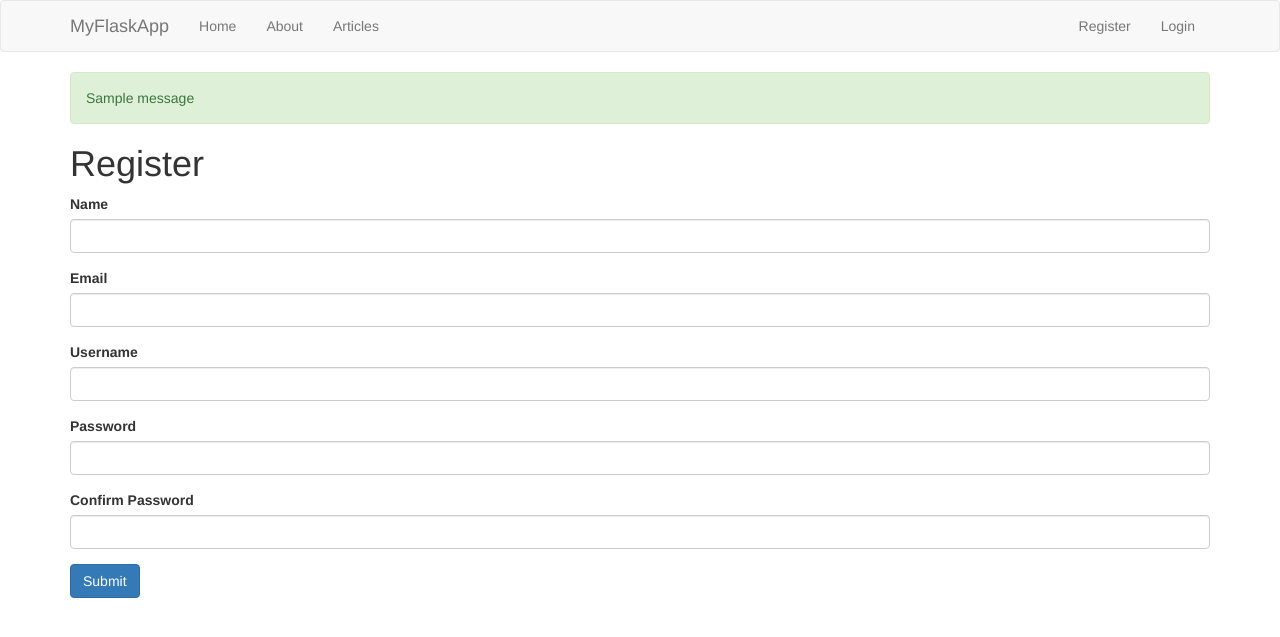
After one commit to kazi-arafat/myFlaskApp, a Flask app: page /register in a window 1280 px wide. The commit adds this page. Shown: the top 637 px of the page. Run offline with Flask 2, Linux system fonts and the light colour scheme; one stand-in notice (Sample message) is shown; some libraries are stand-ins or nearby versions.

Commit message:
Register Page Implemented

```diff
--- a/app.py
+++ b/app.py
@@ -1,12 +1,67 @@
 #Entry file for python backend
-from flask import Flask,render_template
+from flask import Flask,render_template,flash,url_for,session,logging,redirect,request
+from data import GetArticles
+from flask_mysqldb import MySQL
+from wtforms import StringField,TextAreaField,PasswordField,validators,Form
+from passlib.hash import sha256_crypt
+
 
 app = Flask(__name__)
+articles = GetArticles()
+
+# Config MySQL
+app.config['MYSQL_HOST'] = 'localhost'
+app.config['MYSQL_USER'] = 'root'
+app.config['MYSQL_PASSWORD'] = 'Abc@123'
+app.config['MYSQL_DB'] = 'myFlaskApp'
+app.config['MYSQL_CURSORCLASS'] = 'DictCursor' # By default return ds of my SQL
+
+# initialize Cursor
+mysql = MySQL(app)
 
 @app.route("/")
-def index():
+def Index():
     return render_template("home.html")
 
+@app.route("/about")
+def About():
+    return render_template("about.html")
+
+@app.route("/articles")
+def Articles():
+    return render_template("articles.html",articles = articles)
+
+@app.route("/article/<string:id>")
+def Article(id):
+    return render_template("article.html",id=id)
+
+
+class RegisterForm(Form):
+    name = StringField("Name ",[validators.Length(min=1,max=50)])
+    username = StringField("Username ",[validators.Length(min=4,max=50)])
+    email = StringField("Email",[validators.Length(min=6,max=100)])
+    password = PasswordField("Password",[validators.DataRequired(),
+    validators.EqualTo("confirm",message="Password do not match")])
+    confirm = PasswordField("Confirm Password")
+
+@app.route("/register", methods=["GET","POST"])
+def Register():
+    form = RegisterForm(request.form)
+    if (request.method == 'POST' and form.validate()):
+        name = form.name.data
+        email = form.email.data
+        username = form.username.data
+        password = sha256_crypt.encrypt(str(form.password.data))
+
+        # Create Cursor
+        with mysql.connection.cursor() as cur:
+            cur.execute("INSERT INTO user(name,email,username,password) VALUES('{0}','{1}','{2}','{3}')".format(name,email,username,password))
+            # commit to db
+            mysql.connection.commit()
+        flash("Registered Successfully",'success')
+        return redirect(url_for("Index"))
+    return render_template("register.html",form=form)
 
 if (__name__ == '__main__'):
+    app.secret_key = 'secret123'
     app.run(debug=True)
--- a/templates/home.html
+++ b/templates/home.html
@@ -3,5 +3,9 @@
 {% block title %}Home-My Flask App{% endblock %}
 
 {% block body%}
-Home
+<div class="jumbotron text-center">
+    <h1>Welcome to FlaskApp</h1>
+    <p class="lead">This site is developed to learn basics of Python Flask Framework following YouTube Series by Traversy Media.</p>
+
+</div>
 {% endblock %}
--- /dev/null
+++ b/templates/includes/_formhelpers.html
@@ -0,0 +1,9 @@
+{% macro render_field(field) %}
+  {{ field.label }}
+  {{ field(**kwargs)|safe }}
+  {% if field.errors %}
+    {% for error in field.errors %}
+      <span class="help-inline">{{ error }}</span>
+    {% endfor %}
+  {% endif %}
+{% endmacro %}
--- /dev/null
+++ b/templates/includes/_messages.html
@@ -0,0 +1,15 @@
+{% with messages = get_flashed_messages(with_categories=true) %}
+  {% if messages %}
+    {% for category, message in messages %}
+      <div class="alert alert-{{ category }}">{{ message }}</div>
+    {% endfor %}
+  {% endif %}
+{% endwith %}
+
+{% if error %}
+  <div class="alert alert-danger">{{error}}</div>
+{% endif %}
+
+{% if msg %}
+  <div class="alert alert-success">{{msg}}</div>
+{% endif %}
--- a/templates/includes/_navbar.html
+++ b/templates/includes/_navbar.html
@@ -1,32 +1,31 @@
 <nav class="navbar navbar-default">
-        <a class="navbar-brand" href="#">Navbar</a>
-        <button class="navbar-toggler" type="button" data-toggle="collapse" data-target="#navbarsExampleDefault" aria-controls="navbarsExampleDefault" aria-expanded="false" aria-label="Toggle navigation">
-          <span class="navbar-toggler-icon"></span>
+    <div class="container">
+      <div class="navbar-header">
+        <button type="button" class="navbar-toggle collapsed" data-toggle="collapse" data-target="#navbar" aria-expanded="false" aria-controls="navbar">
+          <span class="sr-only">Toggle navigation</span>
+          <span class="icon-bar"></span>
+          <span class="icon-bar"></span>
+          <span class="icon-bar"></span>
         </button>
+        <a class="navbar-brand" href="#">MyFlaskApp</a>
+      </div>
+      <div id="navbar" class="collapse navbar-collapse">
+        <ul class="nav navbar-nav">
+          <li><a href="/">Home</a></li>
+          <li><a href="/about">About</a></li>
+          <li><a href="/articles">Articles</a></li>
+        </ul>
 
-        <div class="collapse navbar-collapse" id="navbarsExampleDefault">
-          <ul class="navbar-nav mr-auto">
-            <li class="nav-item active">
-              <a class="nav-link" href="#">Home <span class="sr-only">(current)</span></a>
-            </li>
-            <li class="nav-item">
-              <a class="nav-link" href="#">Link</a>
-            </li>
-            <li class="nav-item">
-              <a class="nav-link disabled" href="#" tabindex="-1" aria-disabled="true">Disabled</a>
-            </li>
-            <li class="nav-item dropdown">
-              <a class="nav-link dropdown-toggle" href="#" id="dropdown01" data-toggle="dropdown" aria-haspopup="true" aria-expanded="false">Dropdown</a>
-              <div class="dropdown-menu" aria-labelledby="dropdown01">
-                <a class="dropdown-item" href="#">Action</a>
-                <a class="dropdown-item" href="#">Another action</a>
-                <a class="dropdown-item" href="#">Something else here</a>
-              </div>
-            </li>
-          </ul>
-          <form class="form-inline my-2 my-lg-0">
-            <input class="form-control mr-sm-2" type="text" placeholder="Search" aria-label="Search">
-            <button class="btn btn-secondary my-2 my-sm-0" type="submit">Search</button>
-          </form>
-        </div>
-      </nav>
+        <ul class="nav navbar-nav navbar-right">
+          {% if session.logged_in %}
+            <li><a href="/dashboard">Dashboard</a></li>
+            <li><a href="/logout">Logout</a></li>
+          {% else %}
+            <li><a href="/register">Register</a></li>
+            <li><a href="/login">Login</a></li>
+          {% endif %}
+
+        </ul>
+      </div><!--/.nav-collapse -->
+    </div>
+  </nav>
--- a/templates/layout.html
+++ b/templates/layout.html
@@ -4,13 +4,17 @@
     <meta charset="UTF-8">
     <meta name="viewport" content="width=device-width, initial-scale=1.0">
     <meta http-equiv="X-UA-Compatible" content="ie=edge">
-    <link rel="stylesheet" href="https://stackpath.bootstrapcdn.com/bootstrap/4.3.1/css/bootstrap.min.css"></link>
-    <script src="https://stackpath.bootstrapcdn.com/bootstrap/4.3.1/js/bootstrap.min.js"></script>
+    <link rel="stylesheet" href="https://maxcdn.bootstrapcdn.com/bootstrap/3.3.7/css/bootstrap.min.css">
     <title>{% block title %}{% endblock %}</title>
 </head>
 <body>
     {% include 'includes/_navbar.html' %}
-    {% block body %}
-    {% endblock %}
+    <div class="container">
+        {% include 'includes/_messages.html'%}
+        {% block body %}
+        {% endblock %}
+    </div>
+    <script src="https://maxcdn.bootstrapcdn.com/bootstrap/3.3.7/js/bootstrap.min.js"></script>
+    <script src="//cdn.ckeditor.com/4.6.2/basic/ckeditor.js"></script>
 </body>
 </html>
--- /dev/null
+++ b/templates/register.html
@@ -0,0 +1,26 @@
+{% extends 'layout.html' %}
+
+{% block title %}About Us-My Flask App{% endblock %}
+
+{% block body%}
+    <h1>Register</h1>
+    {% from "includes/_formhelpers.html" import render_field %}
+    <form action="" method="post">
+        <div class="form-group">
+            {{render_field(form.name,class_="form-control")}}
+        </div>
+        <div class="form-group">
+            {{render_field(form.email,class_="form-control")}}
+        </div>
+        <div class="form-group">
+            {{render_field(form.username,class_="form-control")}}
+        </div>
+        <div class="form-group">
+            {{render_field(form.password,class_="form-control")}}
+        </div>
+        <div class="form-group">
+            {{render_field(form.confirm,class_="form-control")}}
+        </div>
+        <p><input type="submit" value="Submit" class="btn btn-primary"></p>
+    </form>
+{% endblock %}
```
Also changed, not shown: data.py (added, +75 -0 lines), templates/about.html (added, +8 -0 lines), templates/article.html (added, +8 -0 lines), templates/articles.html (added, +14 -0 lines).
